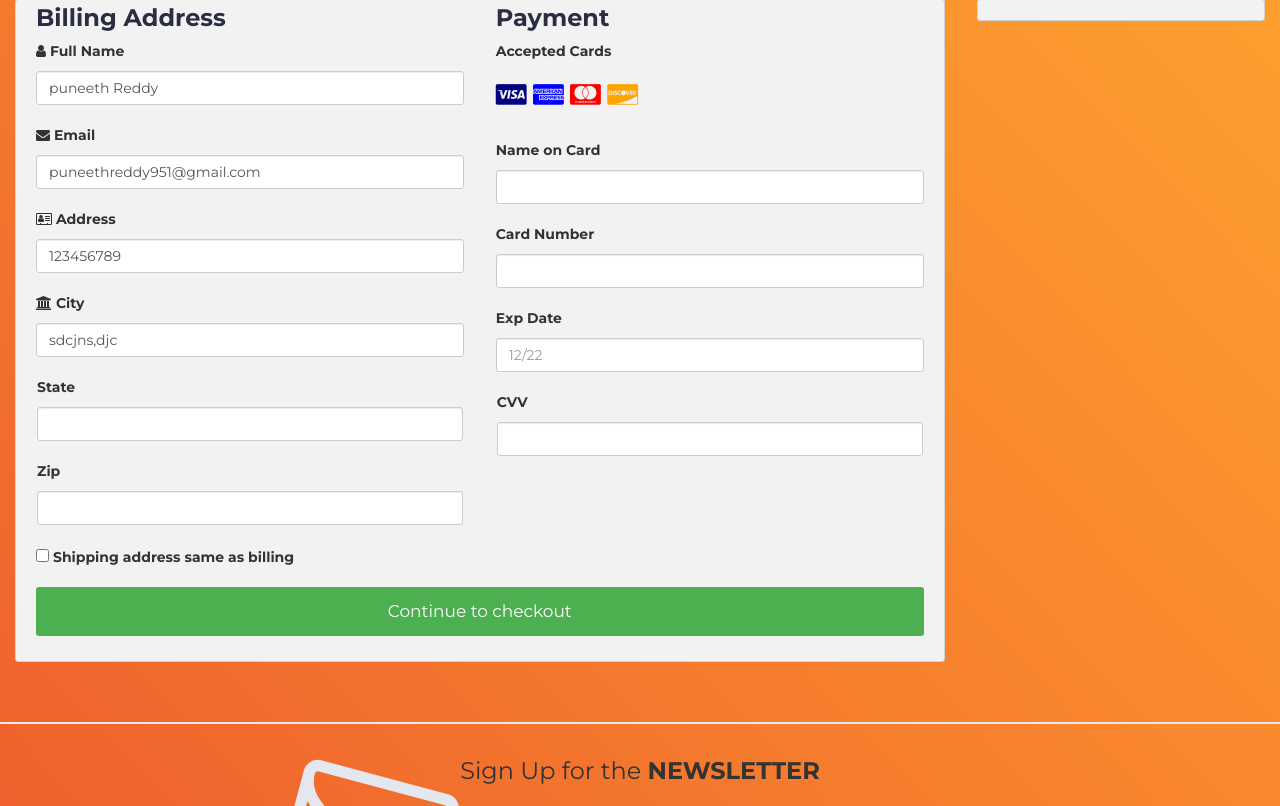
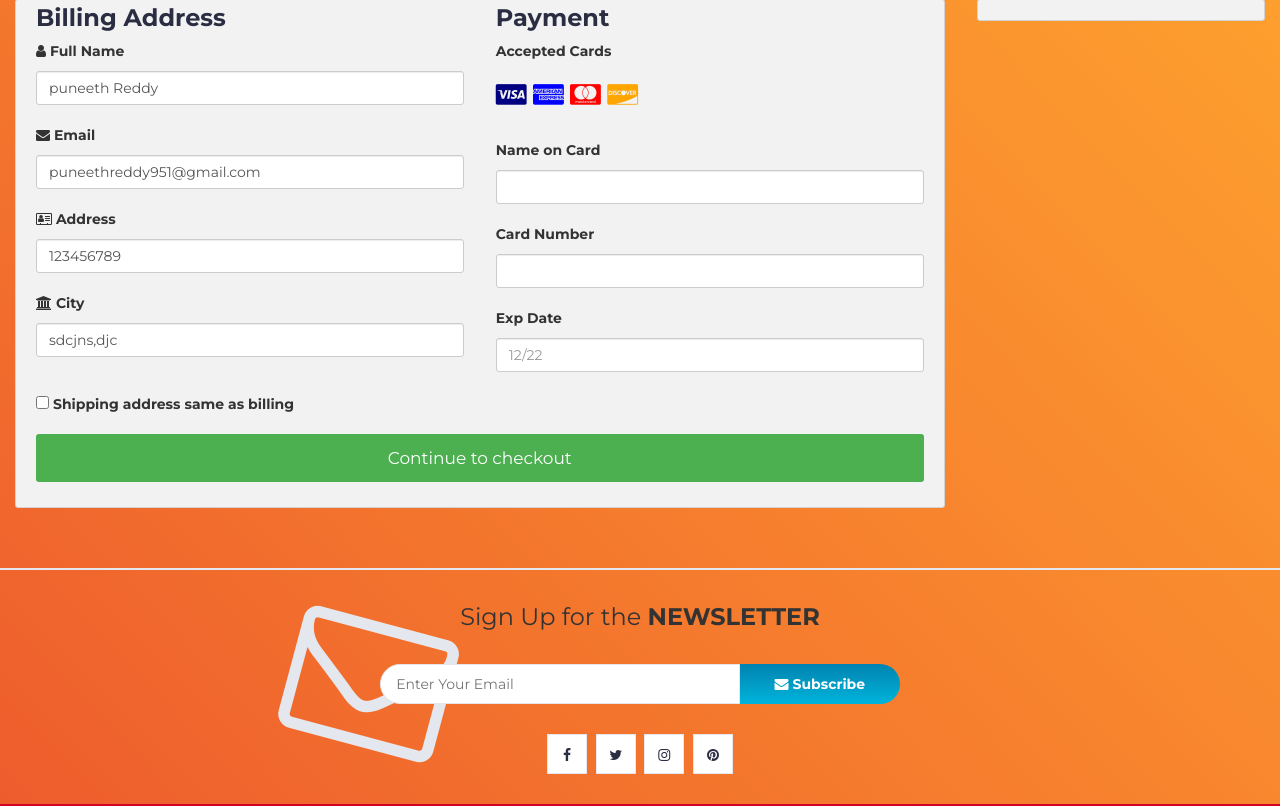
Before and after one commit to SobujMia1/online-shopping, a PHP site: page /myfiles/checkout.php in a window 1280 px wide. Shown: the part 258-1064 px from the top of the page. Run offline with PHP 8.4, Linux system fonts and the light colour scheme; a user stored in the database is signed in; data comes from the database, SQL or seed files in the repository; data that the repository does not hold is empty; some libraries are stand-ins or nearby versions.

Commit message:
cart changes

```diff
--- a/checkout.php
+++ b/checkout.php
@@ -95,7 +95,7 @@ include "header.php";
 		color: grey;
 	}
 
-	/* Responsive layout - when the screen is less than 800px wide, make the two columns stack on top of each other instead of next to each other (also change the direction - make the "cart" column go on top) */
+
 	@media (max-width: 800px) {
 		.row-checkout {
 			flex-direction: column-reverse;
@@ -136,14 +136,8 @@ include "header.php";
 						<input type="text" id="city" name="city" class="form-control" value="' . $row["address2"] . '" pattern="^[a-zA-Z ]+$" required>
 
 						<div class="row">
-						<div class="col-50">
-							<label for="state">State</label>
-							<input type="text" id="state" name="state" class="form-control" pattern="^[a-zA-Z ]+$" required>
-						</div>
-						<div class="col-50">
-							<label for="zip">Zip</label>
-							<input type="text" id="zip" name="zip" class="form-control" pattern="^[0-9]{6}(?:-[0-9]{4})?$" required>
-						</div>
+
+
 						</div>
 					</div>
 
@@ -172,12 +166,6 @@ include "header.php";
 
 						<div class="row">
 
-						<div class="col-50">
-							<div class="form-group CVV">
-								<label for="cvv">CVV</label>
-								<input type="text" class="form-control" name="cvv" id="cvv" required>
-						</div>
-						</div>
 					</div>
 					</div>
 					</div>
```
Also changed, not shown: README.md (deleted), 1 other file.
